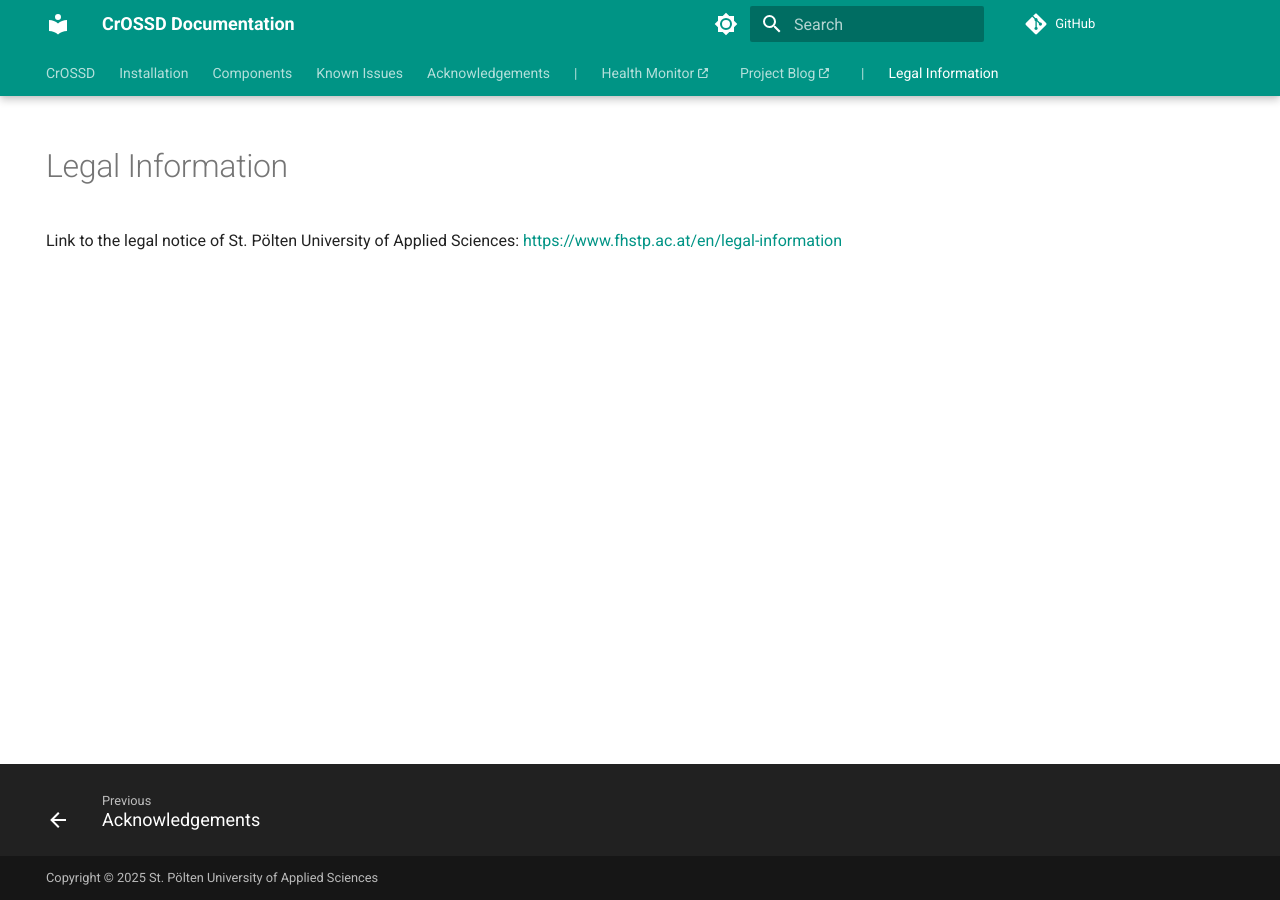
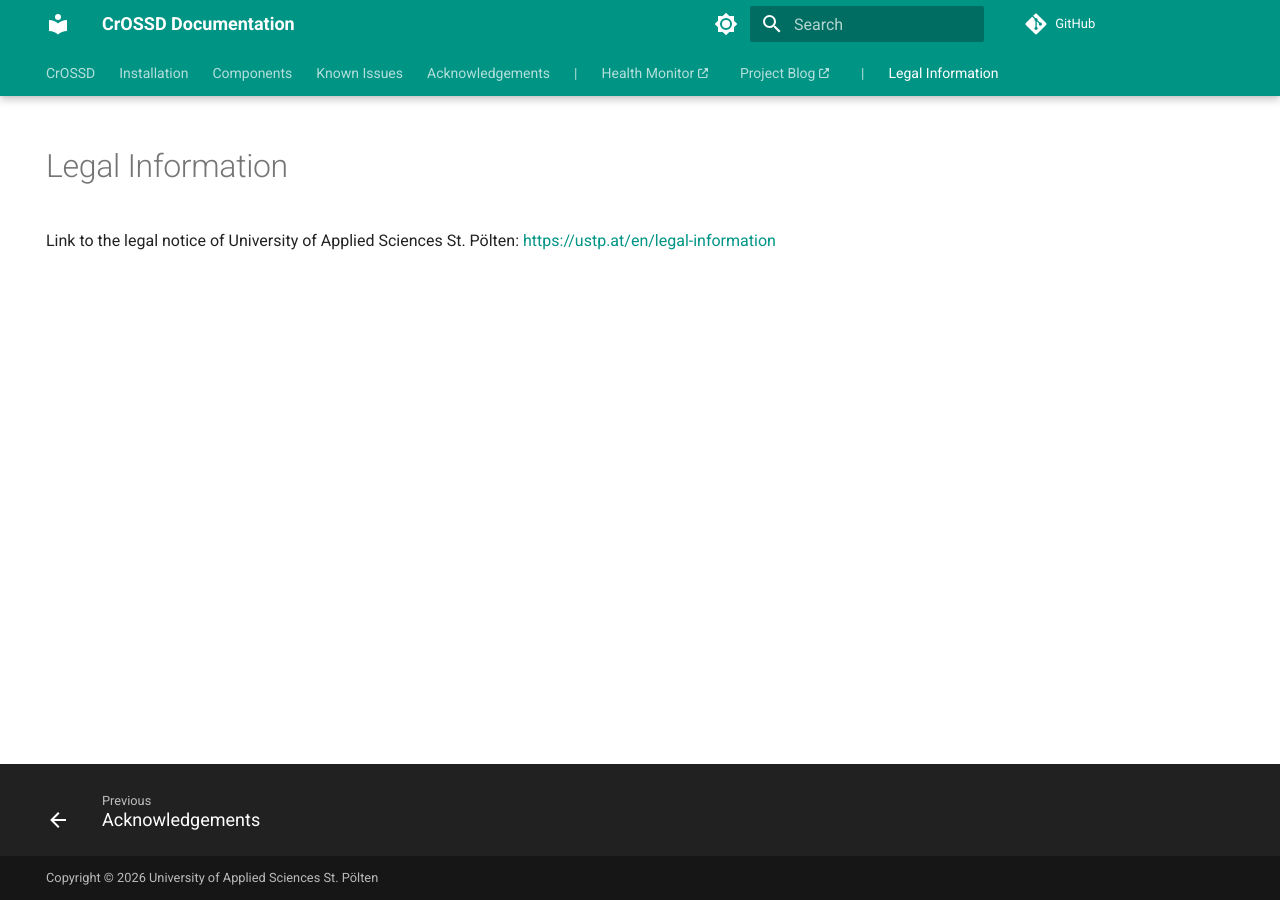
Before and after one commit to FH-CrOSSD/fh-crossd.github.io, an MkDocs documentation site: the page built from docs/legal.md, in a window 1280 px wide. Built offline with MkDocs 1.6.1 and Material for MkDocs 9.7.7, drawn with Linux system fonts in a browser that asks for light colours; plug-ins that fetch from the network failed and are left out.

Commit message:
updated legal url, and copyright note

```diff
--- a/docs/legal.md
+++ b/docs/legal.md
@@ -5,4 +5,4 @@ hide:
 ---
 # Legal Information
 
-Link to the legal notice of St. Pölten University of Applied Sciences: [https://www.fhstp.ac.at/en/legal-information](https://www.fhstp.ac.at/en/legal-information)
+Link to the legal notice of University of Applied Sciences St. Pölten: [https://ustp.at/en/legal-information](https://ustp.at/en/legal-information)
--- a/mkdocs.yml
+++ b/mkdocs.yml
@@ -36,7 +36,7 @@ extra:
   #   - icon: fontawesome/solid/blog
   #     link: https://crossd.tech
   #     name: crossd.tech
-copyright: Copyright &copy; 2025 St. Pölten University of Applied Sciences
+copyright: Copyright &copy; 2026 University of Applied Sciences St. Pölten
 repo_url: https://github.com/fh-crossd
 markdown_extensions:
   - admonition
```
